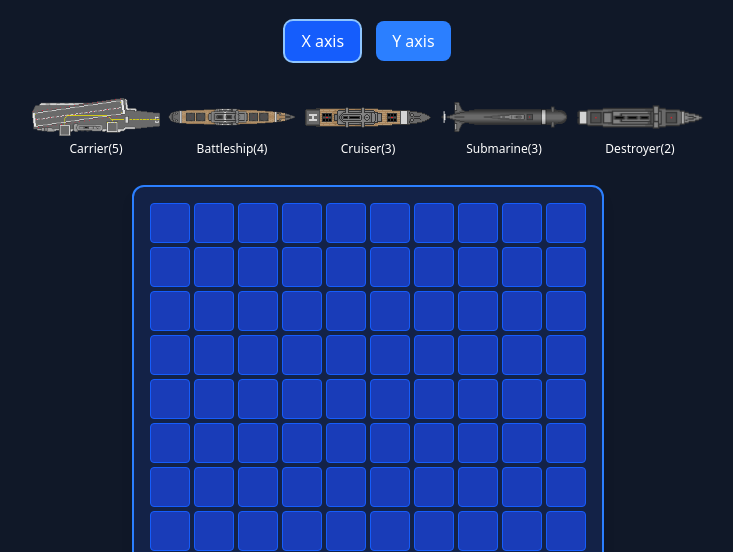
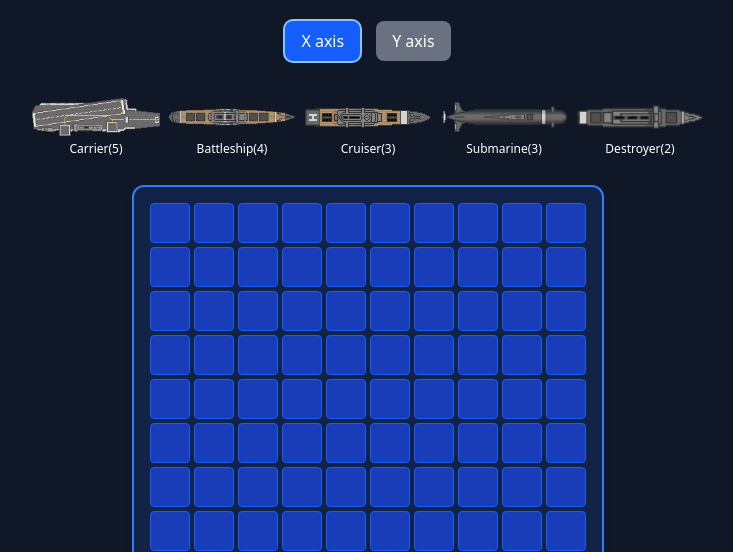
Before and after one commit to ktorres63/Battleship, a website built with Vite: page index.html in a window 1280 px wide. Shown: the part 227-779 px from the top of the page, without its empty margins (272-1005 px from the left). Built offline with nearby package versions, Linux system fonts and the light colour scheme.

Commit message:
Fix colors in position buttons

```diff
--- a/index.html
+++ b/index.html
@@ -36,13 +36,15 @@
         <div class="flex gap-4 justify-around">
           <button
             id="axis-x"
-            class="px-4 py-2 bg-blue-500 text-white rounded-lg hover:bg-blue-600"
+            class="px-4 py-2 bg-gray-500 text-white rounded-lg hover:bg-blue-600"
+            data-active="false"
           >
             X axis
           </button>
           <button
             id="axis-y"
-            class="px-4 py-2 bg-blue-500 text-white rounded-lg hover:bg-blue-600"
+            class="px-4 py-2 bg-gray-500 text-white rounded-lg hover:bg-blue-600"
+            data-active="false"
           >
             Y axis
           </button>
@@ -189,7 +191,6 @@
           >
             New Game
           </button>
-
         </div>
       </section>
     </main>
--- a/src/ui/events.ts
+++ b/src/ui/events.ts
@@ -32,19 +32,16 @@ export function setupPlacementEvents(
   const axisYBtn = document.getElementById("axis-y");
 
   const updateOrientationButtons = () => {
-    if (currentOrientation === "horizontal") {
-      axisXBtn?.classList.add("bg-blue-600", "ring-2", "ring-blue-300");
-      axisXBtn?.classList.remove("bg-blue-500");
-      axisYBtn?.classList.remove("bg-blue-600", "ring-2", "ring-blue-300");
-      axisYBtn?.classList.add("bg-blue-500");
-    } else {
-      axisYBtn?.classList.add("bg-blue-600", "ring-2", "ring-blue-300");
-      axisYBtn?.classList.remove("bg-blue-500");
-      axisXBtn?.classList.remove("bg-blue-600", "ring-2", "ring-blue-300");
-      axisXBtn?.classList.add("bg-blue-500");
-    }
+    axisXBtn?.setAttribute(
+      "data-active",
+      currentOrientation === "horizontal" ? "true" : "false"
+    );
+
+    axisYBtn?.setAttribute(
+      "data-active",
+      currentOrientation === "vertical" ? "true" : "false"
+    );
   };
-
   updateOrientationButtons();
 
   axisXBtn?.addEventListener("click", () => {
@@ -129,7 +126,15 @@ export function setupPlacementEvents(
       const coords = calculateShipCoords(x, y, length, currentOrientation);
 
       if (checkIfCanPlace(coords, boardEl)) {
-        placeShipOnBoard(game, draggedShip, coords, shipName, currentOrientation, boardEl, shipsEl);
+        placeShipOnBoard(
+          game,
+          draggedShip,
+          coords,
+          shipName,
+          currentOrientation,
+          boardEl,
+          shipsEl
+        );
       }
     });
   });
@@ -167,10 +172,7 @@ function calculateShipCoords(
   return coords;
 }
 
-function checkIfCanPlace(
-  coords: Coord[],
-  boardEl: HTMLElement
-): boolean {
+function checkIfCanPlace(coords: Coord[], boardEl: HTMLElement): boolean {
   // Verify limits on board
   for (const coord of coords) {
     if (coord.x < 0 || coord.x >= 10 || coord.y < 0 || coord.y >= 10) {
@@ -301,7 +303,10 @@ function rebuildPlayerBoard(game: Game, boardEl: HTMLElement) {
     }
   }
 
-  console.log("Tablero reconstruido. Barcos totales:", game.player.board.ships.length);
+  console.log(
+    "Tablero reconstruido. Barcos totales:",
+    game.player.board.ships.length
+  );
 }
 
 export function getAllPlacedShips() {
--- a/src/ui/styles/styles.css
+++ b/src/ui/styles/styles.css
@@ -18,6 +18,13 @@
   @apply bg-amber-600 border-amber-700;
 }
 
+button[data-active="true"] {
+  @apply bg-blue-600 ring-2 ring-blue-300;
+}
+
+button[data-active="false"] {
+  @apply bg-gray-500;
+}
 /* Estados de hover durante drag */
 .cell.bg-green-500 {
   @apply bg-green-500;
--- a/src/ui/views/battle.view.ts
+++ b/src/ui/views/battle.view.ts
@@ -96,7 +96,6 @@ export class BattleView {
           cell.classList.remove("bg-amber-600", "border-amber-700");
           cell.classList.add("bg-red-600", "border-red-700");
 
-          cell.innerHTML = '<span class="text-white font-bold">X</span>';
         } else if (attackStatus === "missed") {
           cell.classList.add("bg-gray-600", "border-gray-700");
         }
```
